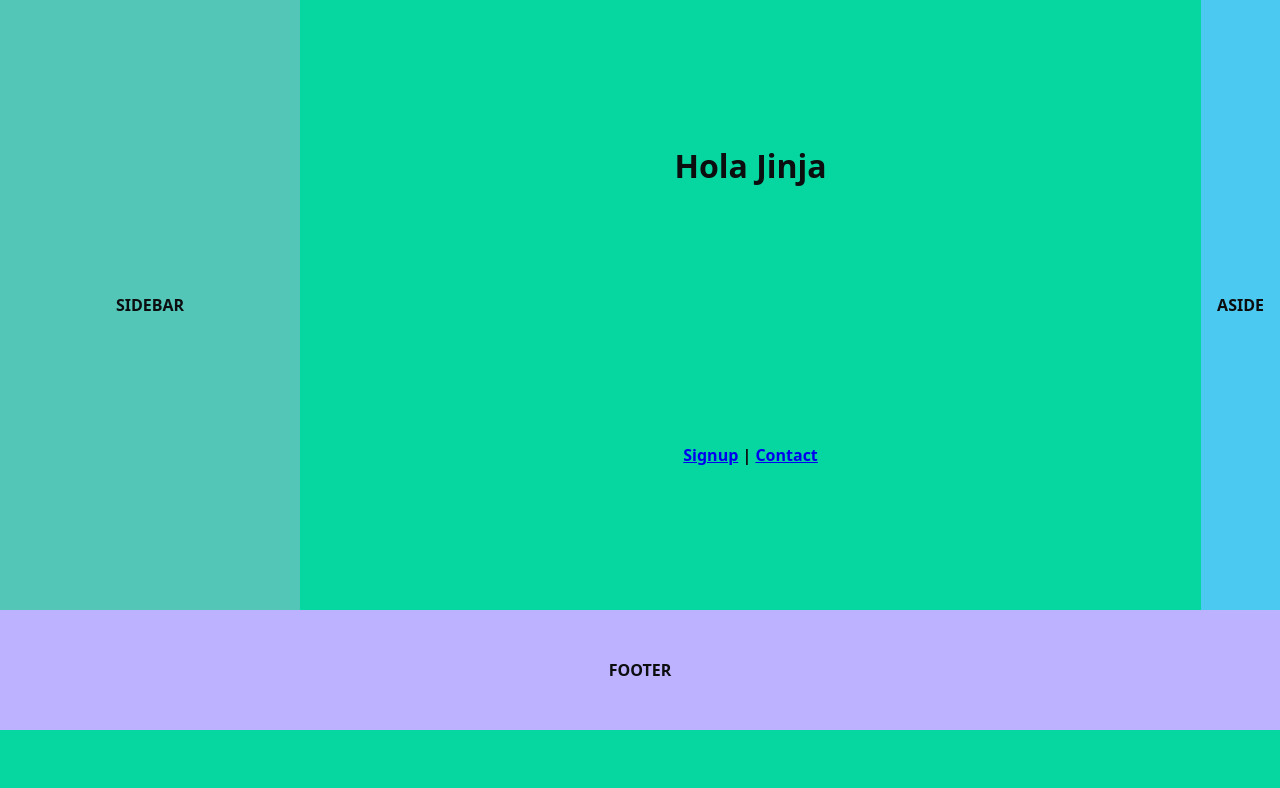
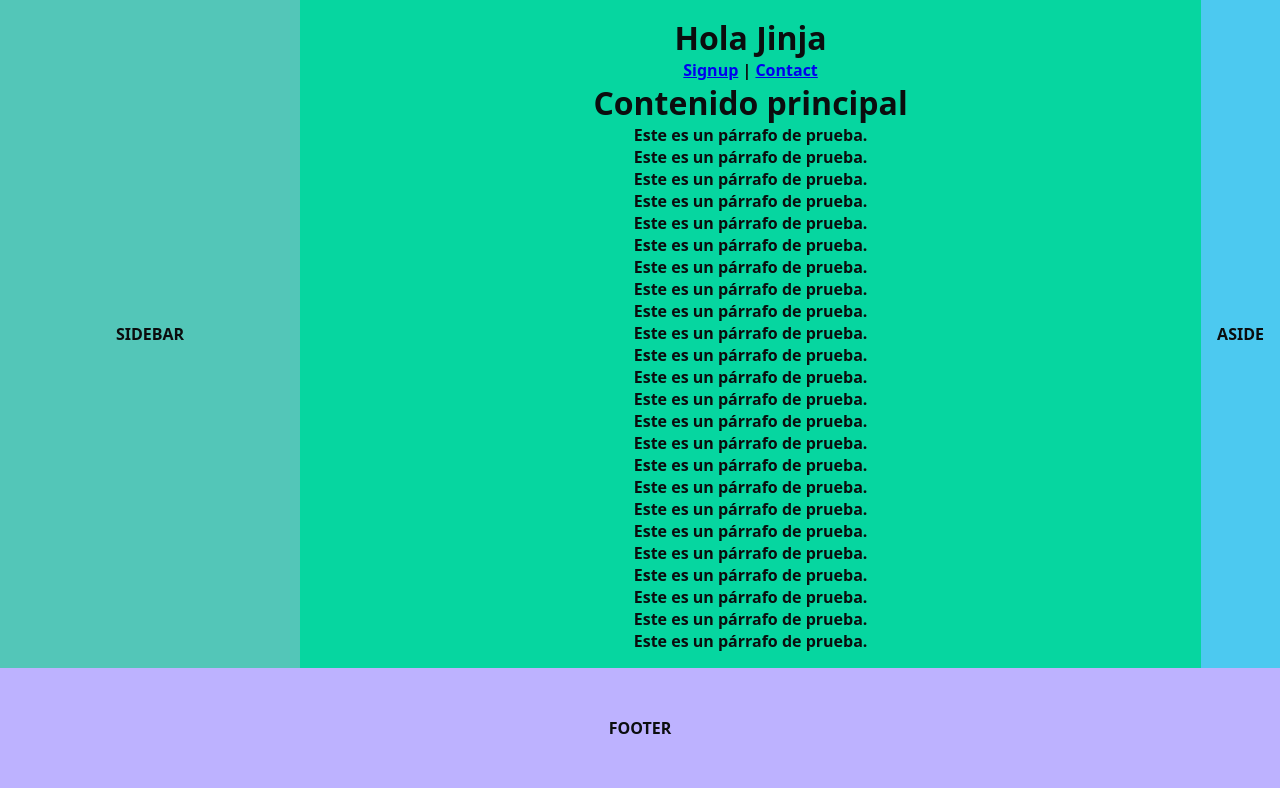
Before and after one commit to AlbertoRigoglioso/PrimerosPasos, a Flask app: page / in a window 1280 px wide. Shown: the part 70-858 px from the top of the page. Before the commit the page ends 800 px from the top, so only its background shows below. Run offline with Flask 3, Linux system fonts and the light colour scheme.

Commit message:
Update index.html

```diff
--- a/templates/index.html
+++ b/templates/index.html
@@ -14,4 +14,30 @@
 {% block title %}Inicio{% endblock %}
 {% block main %}<h1>Hola Jinja</h1>
 <p><a href="/signup">Signup</a> | <a href="/contact">Contact</a></p>
+  <h1>Contenido principal</h1>
+  <p>Este es un párrafo de prueba.</p>
+  <p>Este es un párrafo de prueba.</p>
+  <p>Este es un párrafo de prueba.</p>
+  <p>Este es un párrafo de prueba.</p>
+  <p>Este es un párrafo de prueba.</p>
+  <p>Este es un párrafo de prueba.</p>
+  <p>Este es un párrafo de prueba.</p>
+  <p>Este es un párrafo de prueba.</p>
+  <p>Este es un párrafo de prueba.</p>
+  <p>Este es un párrafo de prueba.</p>
+  <p>Este es un párrafo de prueba.</p>
+  <p>Este es un párrafo de prueba.</p>
+  <p>Este es un párrafo de prueba.</p>
+  <p>Este es un párrafo de prueba.</p>
+  <p>Este es un párrafo de prueba.</p>
+  <p>Este es un párrafo de prueba.</p>
+  <p>Este es un párrafo de prueba.</p>
+  <p>Este es un párrafo de prueba.</p>
+  <p>Este es un párrafo de prueba.</p>
+  <p>Este es un párrafo de prueba.</p>
+  <p>Este es un párrafo de prueba.</p>
+  <p>Este es un párrafo de prueba.</p>
+  <p>Este es un párrafo de prueba.</p>
+  <p>Este es un párrafo de prueba.</p>
+  <!-- Copia y pega muchas veces -->
 {% endblock %}
```
